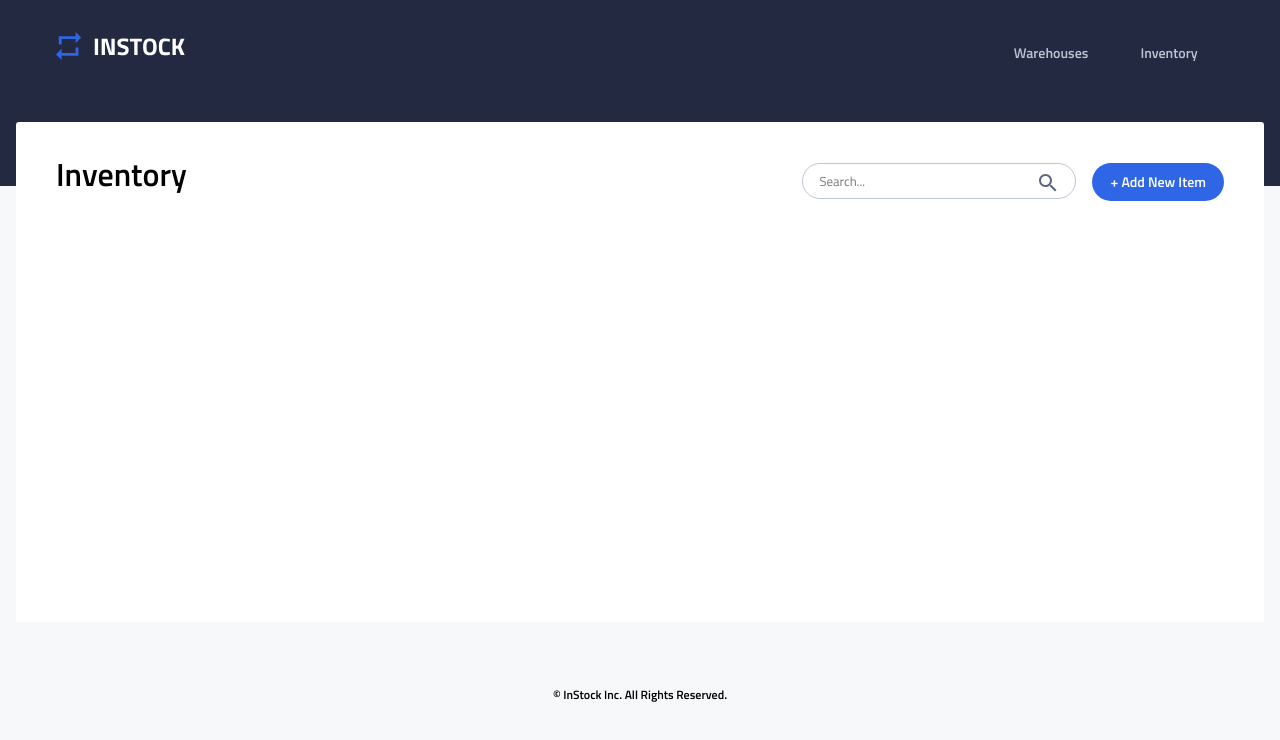
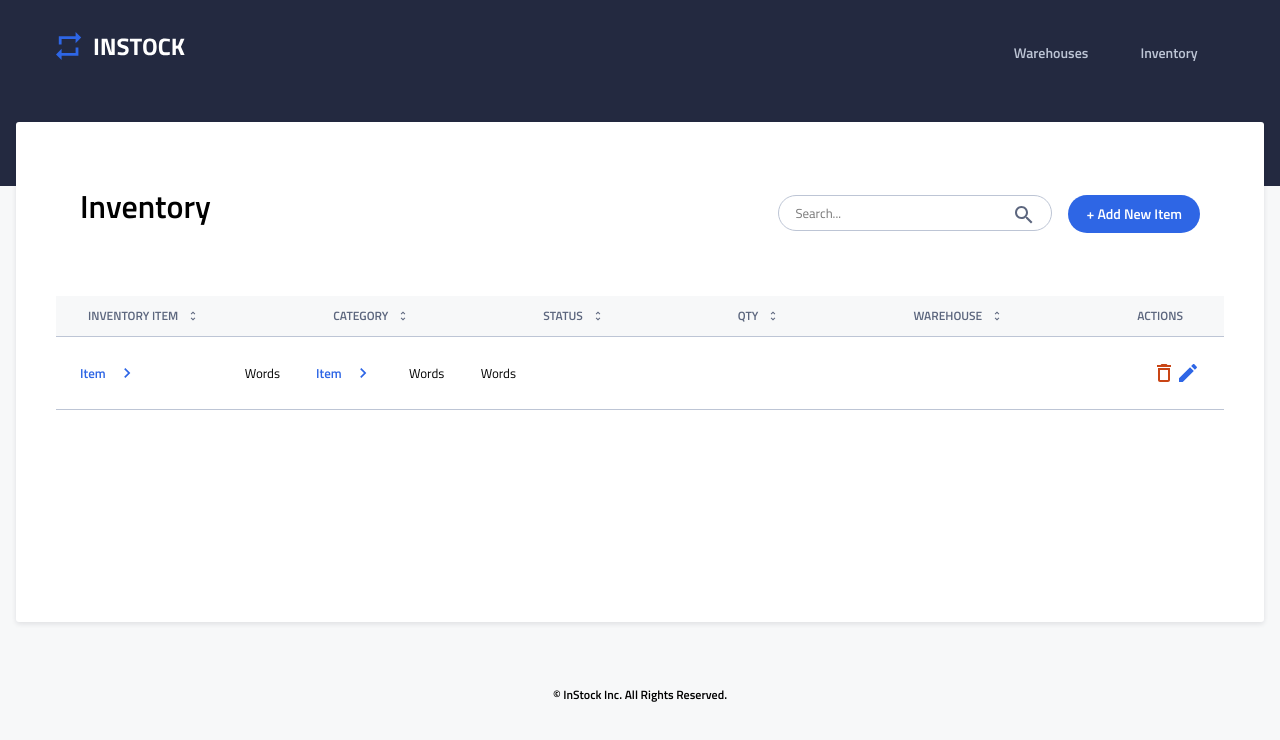
Before and after one commit to aymeeflores/vaka-instock, a React (Create React App) app in the folder client/: page /inventory in a window 1280 px wide. Shown: the top 740 px of the page. Built offline with nearby package versions, Linux system fonts and the light colour scheme.

Commit message:
create responsive styles for list

```diff
--- a/client/src/components/InventoryList/InventoryList.js
+++ b/client/src/components/InventoryList/InventoryList.js
@@ -1,11 +1,16 @@
 import React from "react";
+import { Link } from "react-router-dom";
+import "../InventoryList/inventoryList.scss";
 import searchIcon from "../../assets/Icons/search-24px.svg";
-import "../InventoryList/inventoryList.scss";
-import { Link } from "react-router-dom";
+import sortIcon from "../../assets/Icons/sort-24px.svg";
+import itemIcon from "../../assets/Icons/chevron_right-24px.svg";
+import deleteIcon from "../../assets/Icons/delete_outline-24px.svg";
+import editIcon from "../../assets/Icons/edit-24px.svg";
 
 const InventoryList = () => {
   return (
     <article className="inventory__list-container">
+      {/* inventory header */}
       <article className="inventory__top">
         <h1 className="inventory__page-title">Inventory</h1>
         <article className="inventory__search-btn-container">
@@ -30,6 +35,118 @@ const InventoryList = () => {
           </Link>
         </article>
       </article>
+      {/* inventory list */}
+      <article className="inventory__items-container">
+        <article className="inventory__label-container">
+          {/* inventory item */}
+          <article className="inventory__label-wrapper">
+            <p className="inventory__label">Inventory Item</p>
+            <img
+              className="inventory__sort-icon"
+              src={sortIcon}
+              alt="sort icon"
+            />
+          </article>
+          {/* category */}
+          <article className="inventory__label-wrapper">
+            <p className="inventory__label">Category</p>
+            <img
+              className="inventory__sort-icon"
+              src={sortIcon}
+              alt="sort icon"
+            />
+          </article>
+          {/* status */}
+          <article className="inventory__label-wrapper">
+            <p className="inventory__label">Status</p>
+            <img
+              className="inventory__sort-icon"
+              src={sortIcon}
+              alt="sort icon"
+            />
+          </article>
+          {/* quantity */}
+          <article className="inventory__label-wrapper">
+            <p className="inventory__label">QTY</p>
+            <img
+              className="inventory__sort-icon"
+              src={sortIcon}
+              alt="sort icon"
+            />
+          </article>
+          {/* warehouse */}
+          <article className="inventory__label-wrapper">
+            <p className="inventory__label">Warehouse</p>
+            <img
+              className="inventory__sort-icon"
+              src={sortIcon}
+              alt="sort icon"
+            />
+          </article>
+          {/* actions */}
+          <article className="inventory__label-wrapper">
+            <p className="inventory__label">Actions</p>
+          </article>
+        </article>
+      </article>
+      <ul className="inventory__list">
+        <li className="inventory__list-item">
+          <article className="inventory__li-content-container">
+            {/* left container */}
+            <article className="inventory__left-container">
+              {/* inventory item */}
+              <article className="inventory__mobile-info-wrapper">
+                <p className="inventory__mobile-lable">Inventory Item</p>
+                <article className="inventory__item-wrapper">
+                  <p className="inventory__item">item</p>
+                  <img
+                    className="inventory__item-icon"
+                    src={itemIcon}
+                    alt="chevon right icon"
+                  />
+                </article>
+              </article>
+              {/* category */}
+              <article className="inventory__mobile-label-wrapper">
+                <p className="inventory__mobile-lable">Category</p>
+                <p className="inventory__info-text">Words</p>
+              </article>
+            </article>
+            {/* right container */}
+            <article className="inventory__right-container">
+              {/* status */}
+              <article className="inventory__mobile-info-wrapper">
+                <p className="inventory__mobile-lable">Status</p>
+                <article className="inventory__item-wrapper">
+                  <p className="inventory__item">item</p>
+                  <img
+                    className="inventory__item-icon"
+                    src={itemIcon}
+                    alt="chevon right icon"
+                  />
+                </article>
+              </article>
+              {/* qty */}
+              <article className="inventory__mobile-info-wrapper">
+                <article className="inventory__mobile-label-wrapper">
+                  <p className="inventory__mobile-lable">Qty</p>
+                  <p className="inventory__info-text">Words</p>
+                </article>
+              </article>
+              {/* warehouse */}
+              <article className="inventory__mobile-label-wrapper">
+                <p className="inventory__mobile-lable">Warehouse</p>
+                <p className="inventory__info-text">Words</p>
+              </article>
+            </article>
+          </article>
+          {/* actions container */}
+          <article className="inventory__actions-container">
+            <img src={deleteIcon} alt="delete icon" />
+            <img src={editIcon} alt="delete icon" />
+          </article>
+        </li>
+      </ul>
     </article>
   );
 };
--- a/client/src/components/InventoryList/inventoryList.scss
+++ b/client/src/components/InventoryList/inventoryList.scss
@@ -12,8 +12,7 @@
     border-radius: 3px;
     position: relative;
     top: -64px;
-    padding: 32px 24px;
-
+    box-shadow: 0px 2px 5px rgba(19, 24, 44, 0.1);
     @include tablet {
       top: -94px;
       width: calc(100% - 64px);
@@ -26,7 +25,9 @@
     }
   }
 
+  // section header styles
   &__top {
+    padding: 32px 24px;
     @include tablet {
       display: flex;
       justify-content: space-between;
@@ -105,4 +106,166 @@
     @include btn-text;
     color: #fff;
   }
+
+  // list styles
+  &__label-container {
+    display: none;
+
+    @include tablet {
+      margin-top: 22px;
+      display: unset;
+      background-color: $light-grey;
+      width: 100%;
+      // height: 40px;
+      padding: 11px 32px;
+      display: flex;
+      justify-content: space-between;
+    }
+    @include desktop {
+      margin-top: 22px;
+      display: unset;
+      background-color: $light-grey;
+      width: 100%;
+      // height: 40px;
+      padding: 11px 32px;
+      display: flex;
+      justify-content: space-between;
+    }
+  }
+
+  &__label-wrapper {
+    display: flex;
+    align-items: center;
+  }
+
+  &__label {
+    @include desk-tableheader;
+    color: $slate;
+    text-transform: uppercase;
+    margin-right: 9px;
+  }
+
+  &__sort-icon {
+    height: 12px;
+
+    &:active {
+      color: $instock-indigo;
+    }
+  }
+
+  &__list {
+    list-style: none;
+  }
+
+  &__list-item {
+    padding: 24px;
+    border-top: 1px solid $cloud;
+    border-bottom: 1px solid $cloud;
+
+    @include tablet {
+      display: flex;
+      align-items: center;
+      justify-content: space-between;
+    }
+    @include desktop {
+      display: flex;
+      align-items: center;
+      justify-content: space-between;
+    }
+  }
+
+  &__li-content-container {
+    display: flex;
+  }
+
+  &__left-container {
+    width: 50%;
+    @include tablet {
+      // TODO figure out width
+      width: 200px;
+      display: flex;
+      justify-content: space-between;
+      align-items: center;
+      margin-right: 36px;
+    }
+    @include desktop {
+      // TODO figure out width
+      width: 200px;
+      display: flex;
+      justify-content: space-between;
+      align-items: center;
+      margin-right: 36px;
+    }
+  }
+
+  &__right-container {
+    @include tablet {
+      // TODO figure out with here too
+      width: 200px;
+      display: flex;
+      align-items: center;
+      justify-content: space-between;
+    }
+    @include desktop {
+      // TODO figure out with here too
+      width: 200px;
+      display: flex;
+      align-items: center;
+      justify-content: space-between;
+    }
+  }
+
+  &__mobile-info-wrapper {
+    margin-bottom: 16px;
+
+    @include tablet {
+      margin-bottom: unset;
+    }
+    @include desktop {
+      margin-bottom: unset;
+    }
+  }
+
+  &__mobile-lable {
+    @include mobile-tableheader;
+    color: $slate;
+    text-transform: uppercase;
+    margin-bottom: 4px;
+
+    @include tablet {
+      display: none;
+    }
+    @include desktop {
+      display: none;
+    }
+  }
+
+  &__info-text {
+    @include body-medium;
+  }
+
+  &__item-wrapper {
+    display: flex;
+    align-items: center;
+  }
+
+  &__item {
+    @include mobile-labels;
+    color: $instock-indigo;
+    margin-right: 11px;
+    text-transform: capitalize;
+  }
+
+  &__item-icon {
+    height: 20px;
+  }
+  // actions
+  &__actions-container {
+    display: flex;
+    justify-content: space-between;
+
+    @include tablet {
+      width: 50px;
+    }
+  }
 }
```
